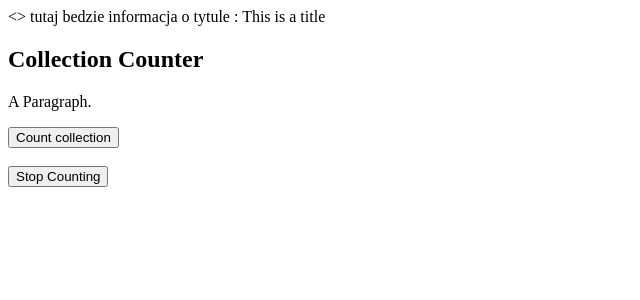
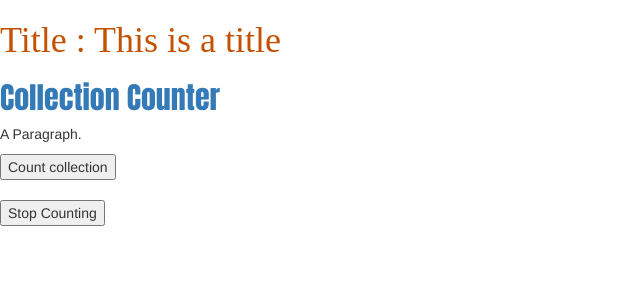
Before and after one commit to tomaszd/ebdjango, a Django app: a page that uses templates/ebdjango/index.html in a window 1280 px wide. Shown: the top 300 px of the page, without its empty margins (0-640 px from the left). Run offline with Django 3.2, Linux system fonts and the light colour scheme; some libraries are stand-ins or nearby versions.

Commit message:
nice CSS + js support

```diff
--- /dev/null
+++ b/static/ebdjango/css/blog.css
@@ -0,0 +1,10 @@
+h1 a {
+    color: #C25100;
+    font-family: 'Charcoal';
+}
+
+
+h2  {
+    color: #A25100;
+    font-family: 'Impact';
+}
--- a/templates/ebdjango/index.html
+++ b/templates/ebdjango/index.html
@@ -4,12 +4,15 @@
 <head>
     {% load staticfiles %}
     <meta charset="UTF-8">
+    <link rel="stylesheet" href="//maxcdn.bootstrapcdn.com/bootstrap/3.2.0/css/bootstrap.min.css">
+    <link rel="stylesheet" href="//maxcdn.bootstrapcdn.com/bootstrap/3.2.0/css/bootstrap-theme.min.css">
+    <link rel="stylesheet" href="/static/ebdjango/css/blog.css">
     <title>{{title}}</title>
     <script src="/static/ebdjango/js/utils.js"></script>
 </head>
-<>
-<a>tutaj bedzie informacja o tytule : {{title}}</a>
-<h2>Collection Counter</h2>
+
+<h1><a>Title : {{title}}</a></h1>
+<h2><a>Collection Counter</a></h2>
 
 <p id="demo">A Paragraph.</p>
 
```
